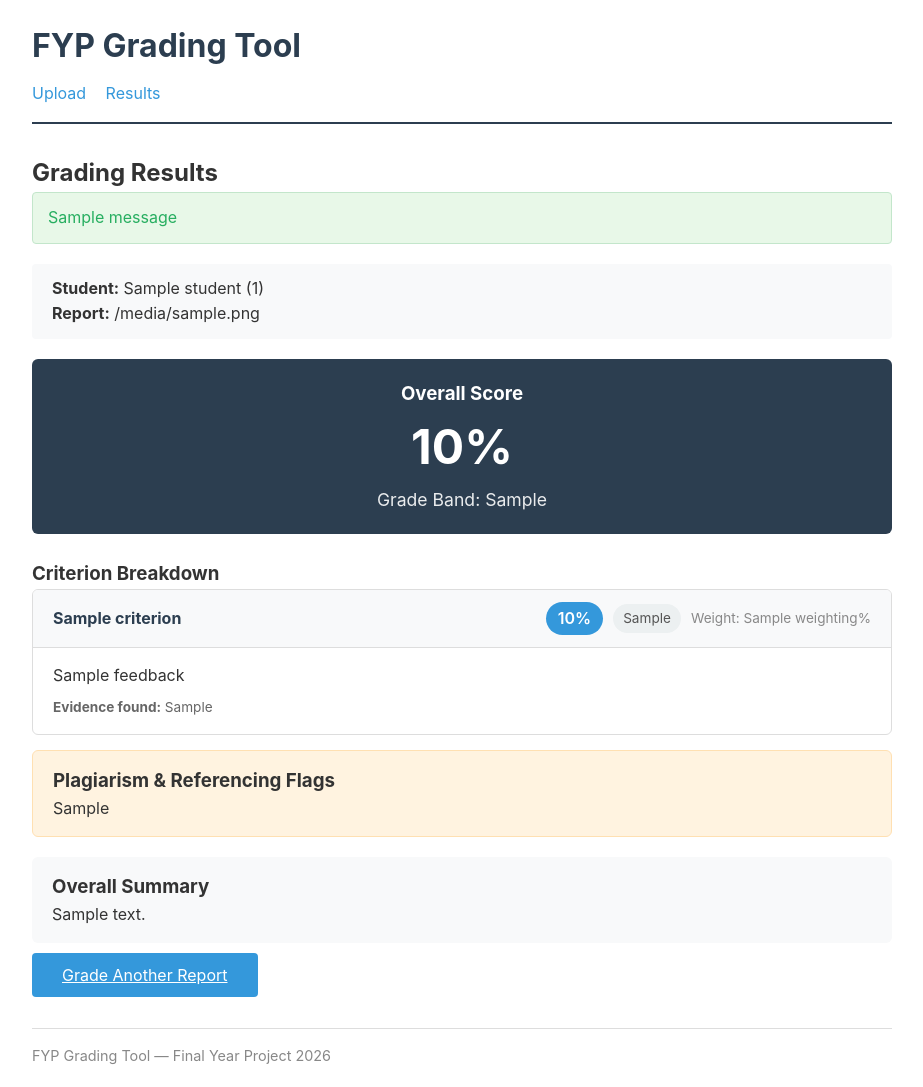
After one commit to Samyojan-1/fyp-grading-tool, a Flask app: template templates/results.html in a window 1280 px wide. The commit adds this page. Shown: the whole page, without its empty margins (178-1101 px from the left). Run offline with Flask 3, Linux system fonts and the light colour scheme; the template is opened without the code that fills it: most values are stand-ins (such as "Sample title", 1, 10 or a date in 2020); one stand-in notice (Sample message) is shown.

Commit message:
Added AI grading pipeline with results display side branch

```diff
--- a/app.py
+++ b/app.py
@@ -1,6 +1,7 @@
 from flask import Flask
 from dotenv import load_dotenv
 from routes.upload import upload_bp
+from routes.grading import grading_bp
 import config
 
 # Load environment variables from .env file
@@ -18,6 +19,8 @@ app.config['MAX_CONTENT_LENGTH'] = config.MAX_FILE_SIZE_MB * 1024 * 1024  # Conv
 
 # Register blueprints
 app.register_blueprint(upload_bp)
+app.register_blueprint(grading_bp)
+
 
 if __name__ == '__main__':
     app.run(debug=True, port=5001)
--- a/static/css/style.css
+++ b/static/css/style.css
@@ -249,3 +249,109 @@ footer {
     margin-top: 5px;
     font-style: italic;
 }
+
+/* Results page */
+.student-info {
+    background: #f8f9fa;
+    padding: 12px 20px;
+    border-radius: 4px;
+    margin-bottom: 20px;
+}
+
+.overall-score {
+    text-align: center;
+    padding: 20px;
+    background: #2c3e50;
+    color: white;
+    border-radius: 6px;
+    margin-bottom: 25px;
+}
+
+.big-score {
+    font-size: 3em;
+    font-weight: 700;
+    display: block;
+}
+
+.grade-band-label {
+    font-size: 1.1em;
+    opacity: 0.9;
+}
+
+.criterion-result {
+    border: 1px solid #ddd;
+    border-radius: 6px;
+    margin-bottom: 15px;
+    overflow: hidden;
+}
+
+.criterion-result-header {
+    background: #f8f9fa;
+    padding: 12px 20px;
+    display: flex;
+    justify-content: space-between;
+    align-items: center;
+    border-bottom: 1px solid #ddd;
+}
+
+.criterion-result-header h4 {
+    margin: 0;
+    color: #2c3e50;
+    flex: 1;
+}
+
+.criterion-scores {
+    display: flex;
+    gap: 10px;
+    align-items: center;
+}
+
+.criterion-score {
+    background: #3498db;
+    color: white;
+    padding: 4px 12px;
+    border-radius: 20px;
+    font-weight: 600;
+}
+
+.criterion-band {
+    background: #ecf0f1;
+    padding: 4px 10px;
+    border-radius: 20px;
+    font-size: 0.85em;
+    color: #555;
+}
+
+.criterion-weight {
+    font-size: 0.85em;
+    color: #888;
+}
+
+.criterion-feedback {
+    padding: 15px 20px;
+}
+
+.evidence-ref {
+    font-size: 0.85em;
+    color: #666;
+    margin-top: 8px;
+}
+
+.plagiarism-section {
+    background: #fff3e0;
+    border: 1px solid #ffe0b2;
+    padding: 15px 20px;
+    border-radius: 6px;
+    margin-bottom: 20px;
+}
+
+.summary-section {
+    background: #f8f9fa;
+    padding: 15px 20px;
+    border-radius: 6px;
+    margin-bottom: 20px;
+}
+
+.results-actions {
+    margin-top: 20px;
+}
--- /dev/null
+++ b/templates/results.html
@@ -0,0 +1,74 @@
+{% extends "base.html" %}
+
+{% block title %}Results — FYP Grading Tool{% endblock %}
+
+{% block content %}
+<div class="results-container">
+    <h2>Grading Results</h2>
+
+    {% with messages = get_flashed_messages(with_categories=true) %}
+        {% if messages %}
+            {% for category, message in messages %}
+                <div class="alert alert-{{ category }}">{{ message }}</div>
+            {% endfor %}
+        {% endif %}
+    {% endwith %}
+
+    <!-- Student info -->
+    <div class="student-info">
+        <p><strong>Student:</strong> {{ student.name }} ({{ student.number }})</p>
+        <p><strong>Report:</strong> {{ student.report_filename }}</p>
+    </div>
+
+    <!-- Overall score (FR-25) -->
+    <div class="overall-score">
+        <h3>Overall Score</h3>
+        <div class="score-display">
+            <span class="big-score">{{ results.overall_score }}%</span>
+            <span class="grade-band-label">Grade Band: {{ results.overall_grade_band }}</span>
+        </div>
+    </div>
+
+    <!-- Per-criterion breakdown (FR-25) -->
+    <h3>Criterion Breakdown</h3>
+    {% for criterion in results.criteria_results %}
+    <div class="criterion-result">
+        <div class="criterion-result-header">
+            <h4>{{ criterion.criterion_name }}</h4>
+            <div class="criterion-scores">
+                <span class="criterion-score">{{ criterion.score }}%</span>
+                <span class="criterion-band">{{ criterion.grade_band }}</span>
+                {% if criterion.weighting %}
+                <span class="criterion-weight">Weight: {{ criterion.weighting }}%</span>
+                {% endif %}
+            </div>
+        </div>
+        <div class="criterion-feedback">
+            <p>{{ criterion.feedback }}</p>
+            {% if criterion.evidence_location %}
+            <p class="evidence-ref"><strong>Evidence found:</strong> {{ criterion.evidence_location }}</p>
+            {% endif %}
+        </div>
+    </div>
+    {% endfor %}
+
+    <!-- Plagiarism flags (FR-20) -->
+    {% if results.plagiarism_flags and results.plagiarism_flags != 'None detected' %}
+    <div class="plagiarism-section">
+        <h3>Plagiarism & Referencing Flags</h3>
+        <p>{{ results.plagiarism_flags }}</p>
+    </div>
+    {% endif %}
+
+    <!-- Overall summary (FR-21) -->
+    <div class="summary-section">
+        <h3>Overall Summary</h3>
+        <p>{{ results.overall_summary }}</p>
+    </div>
+
+    <!-- Actions -->
+    <div class="results-actions">
+        <a href="/" class="btn">Grade Another Report</a>
+    </div>
+</div>
+{% endblock %}
```
Also changed, not shown: prompts/grading_prompt.py (added, +110 -0 lines), routes/grading.py (+37 -0 lines), routes/upload.py (+42 -6 lines), services/ai_grader.py (+137 -0 lines), 1 other file.
